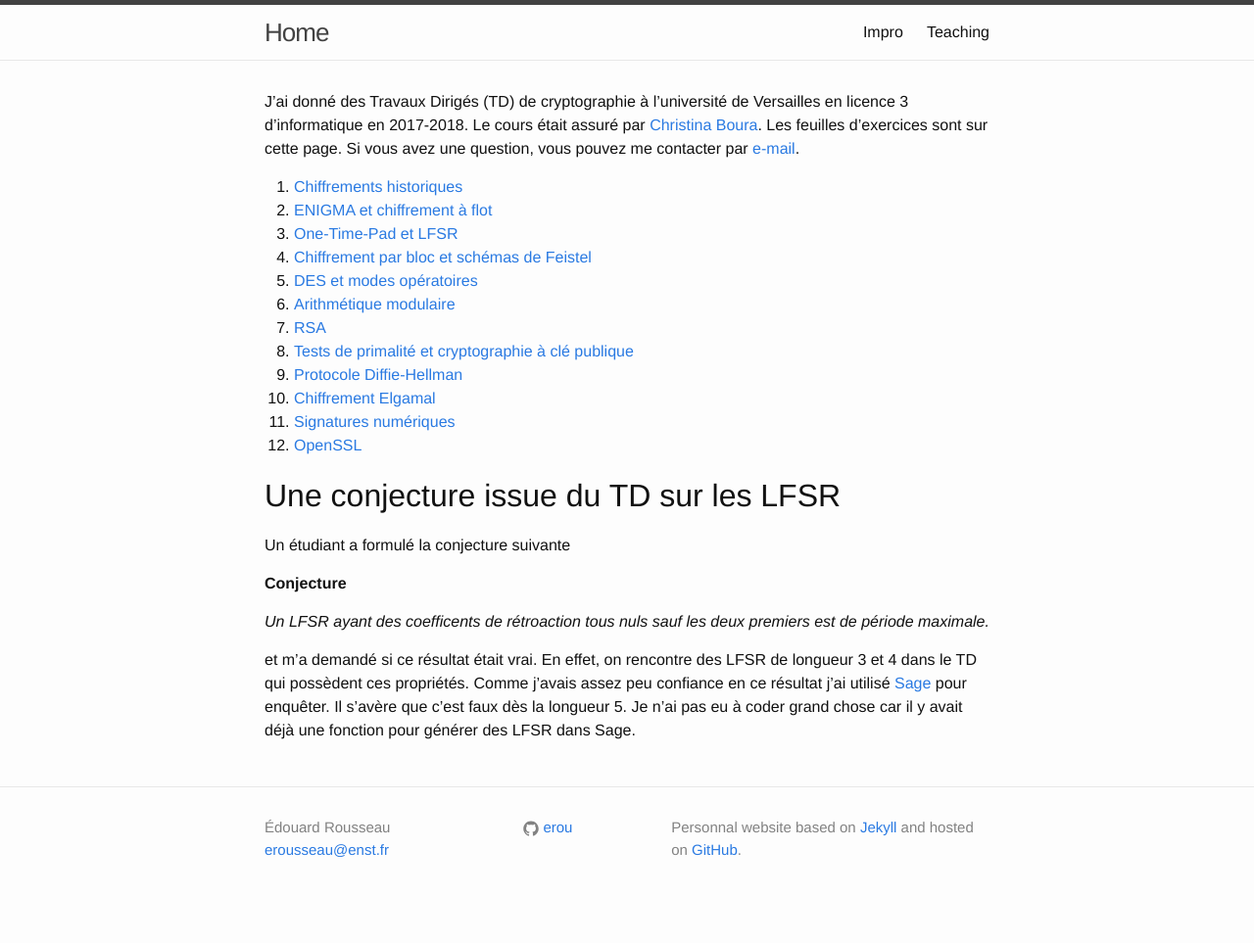
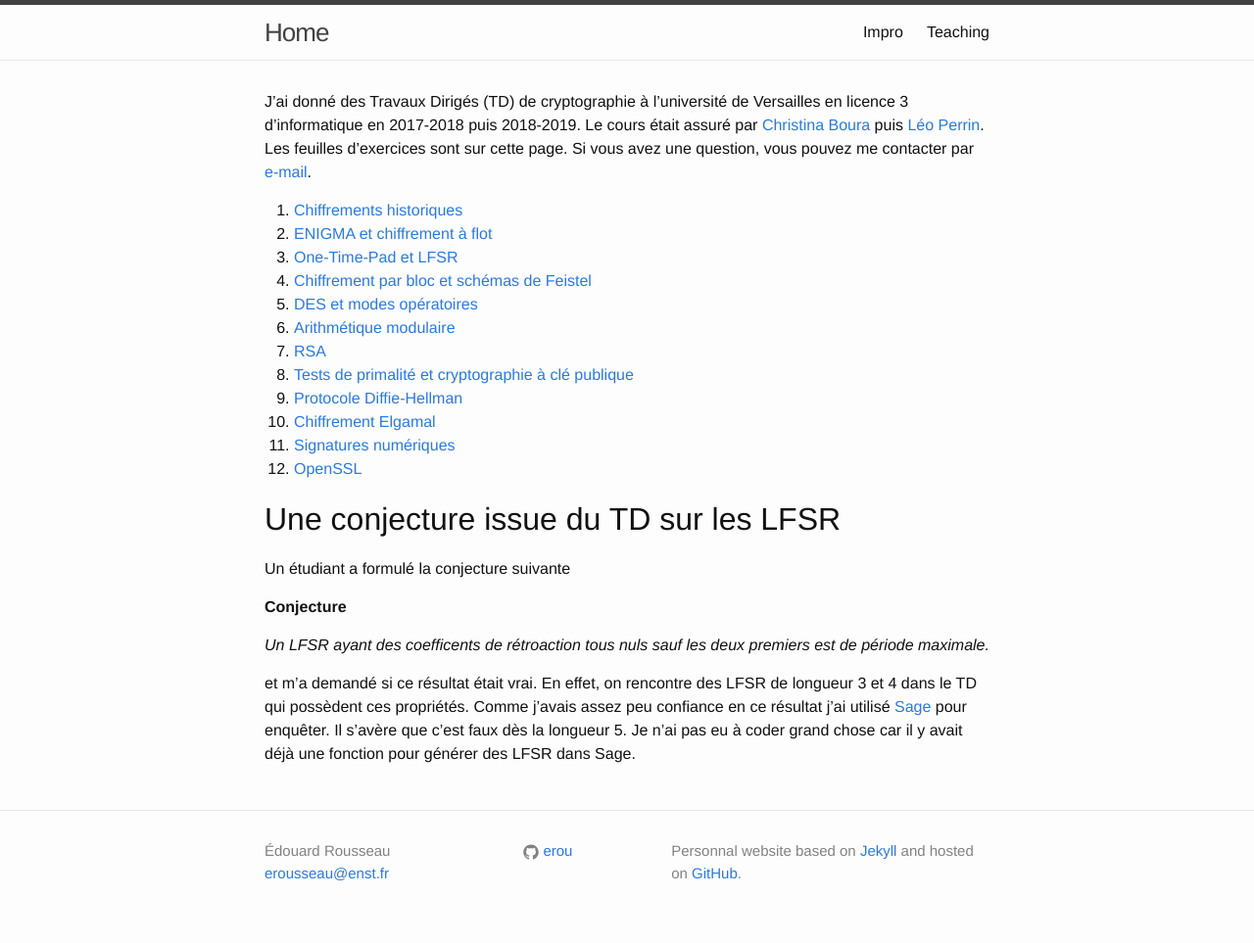
Before and after one commit to erou/erou.github.io, a Jekyll site: the page built from teaching/crypto-l3.md, in a window 1280 px wide. Shown: the whole page at 98% size. Built offline with Jekyll 4.4.1, drawn with Linux system fonts in a browser that asks for light colours; before the commit the page ends 939 px from its top, so only the background shows below that.

Commit message:
new td in L3

```diff
--- a/teaching/crypto-l3.md
+++ b/teaching/crypto-l3.md
@@ -6,7 +6,7 @@ visible: false
 ---
 
 J'ai donné des Travaux Dirigés (TD) de cryptographie à l'université de Versailles en licence 3
-d'informatique en 2017-2018. Le cours était assuré par [Christina Boura](http://christina-boura.info/en). Les feuilles d'exercices sont sur cette page. Si vous avez une question, vous pouvez me contacter par
+d'informatique en 2017-2018 puis 2018-2019. Le cours était assuré par [Christina Boura](http://christina-boura.info/en) puis [Léo Perrin](https://who.paris.inria.fr/Leo.Perrin/). Les feuilles d'exercices sont sur cette page. Si vous avez une question, vous pouvez me contacter par
 [e-mail](mailto:{{site.email}}).
 
 1. [Chiffrements historiques](td1.pdf)
@@ -20,7 +20,7 @@ d'informatique en 2017-2018. Le cours était assuré par [Christina Boura](http:
 9. [Protocole Diffie-Hellman](td9.pdf)
 10. [Chiffrement Elgamal](td10.pdf)
 11. [Signatures numériques](td11.pdf)
-12. [OpenSSL](td12.pdf)
+12. [OpenSSL](TD12.zip)
 
 # Une conjecture issue du TD sur les LFSR
 
```
Also changed, not shown: teaching.md (+1 -0 lines), 2 other files.
